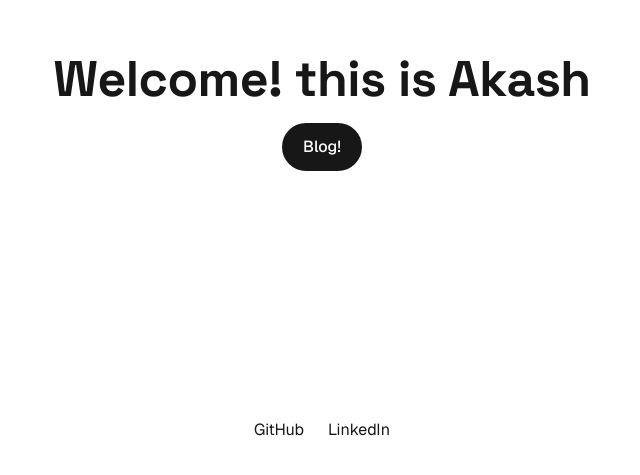
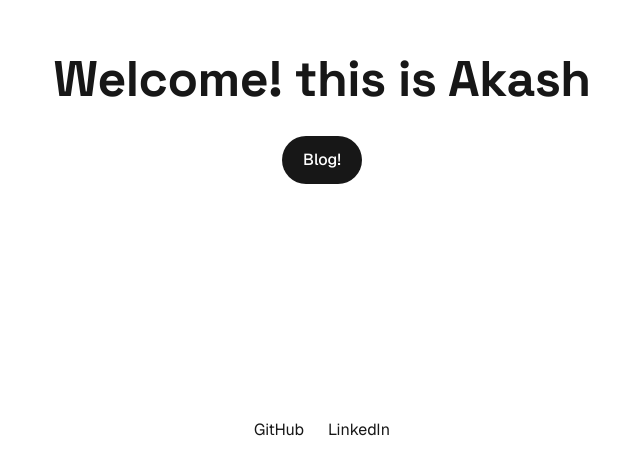
Before and after one commit to Akash667/akash667.github.io, a Next.js app: page / in a window 1280 px wide. Shown: the part 281-756 px from the top of the page, without its empty margins (318-958 px from the left). Built offline with nearby package versions, Linux system fonts and the light colour scheme.

Commit message:
fix line height

```diff
--- a/app/page.module.css
+++ b/app/page.module.css
@@ -42,7 +42,7 @@
   padding-left: 0;
   margin: 0;
   font-size: 50px;
-  line-height: 24px;
+  line-height: 50px;
   letter-spacing: -0.01em;
   list-style-position: inside;
 }
--- a/app/page.tsx
+++ b/app/page.tsx
@@ -12,8 +12,7 @@ export default function Home() {
           </li>
           <li>Save and see your changes instantly.</li>
         </ol> */}
-       <h1>Welcome! this is Akash
-</h1>
+       <h1>Welcome! this is Akash</h1>
         <div className={styles.ctas}>
           <a
             className={styles.primary}
```
